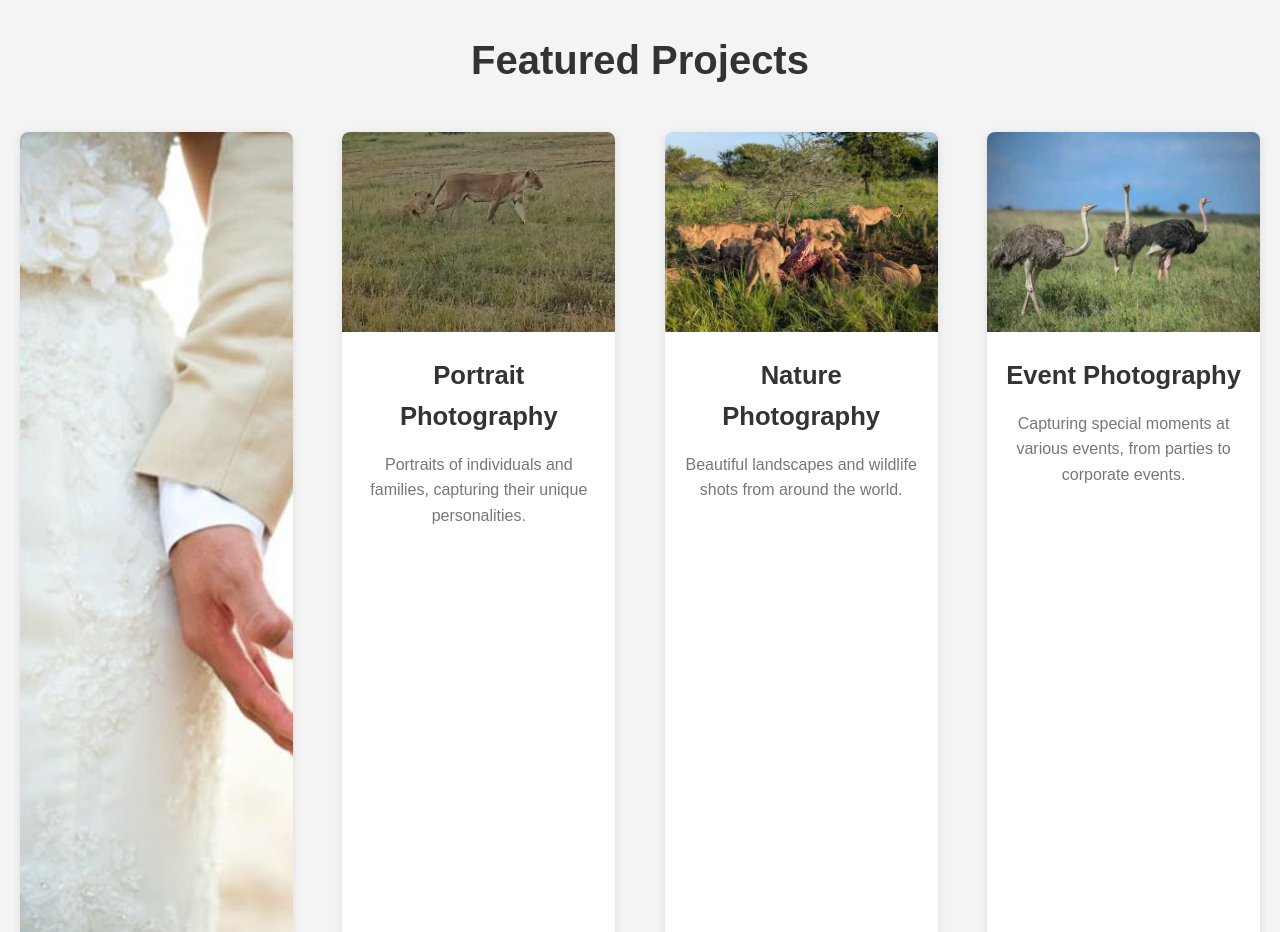
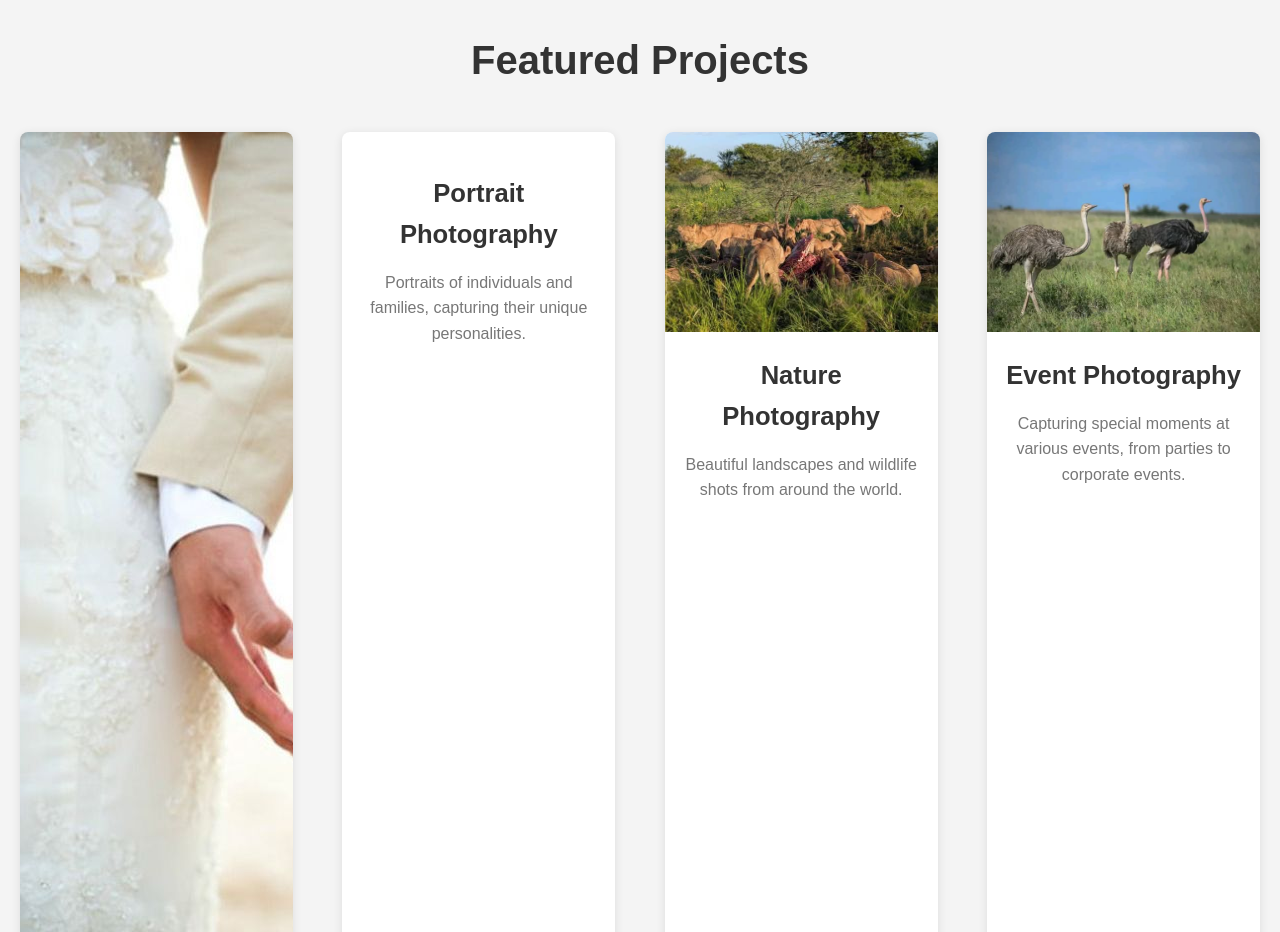
Before and after one commit to bando254/BANDO254, a plain HTML site: page index.html in a window 1280 px wide. Shown: the part 800-1732 px from the top of the page. Drawn offline with Linux system fonts and the light colour scheme.

Commit message:
Update index.html

```diff
--- a/index.html
+++ b/index.html
@@ -75,7 +75,7 @@
         <p>A collection of intimate and candid moments captured at weddings.</p>
       </div>
       <div class="project">
-        <img src="no1.jpg" alt="Project 2" class="project-img">
+        <img src="">
         <h3>Portrait Photography</h3>
         <p>Portraits of individuals and families, capturing their unique personalities.</p>
       </div>
```
